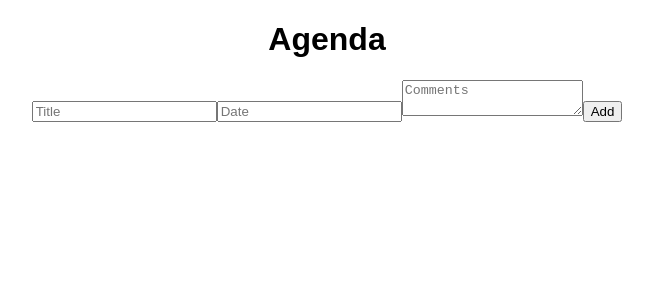
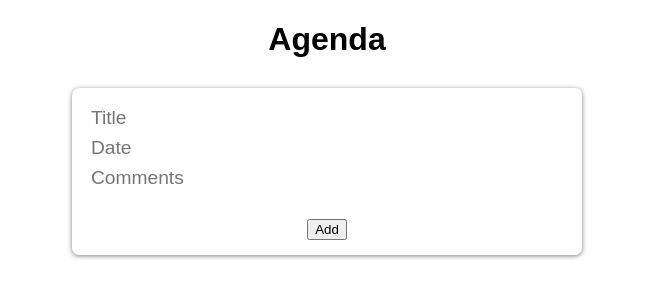
Before and after one commit to ath1005/ReactAgenda, a React (Create React App) app: page / in a window 1280 px wide. Shown: the top 300 px of the page, without its empty margins (313-966 px from the left). Built offline with nearby package versions, Linux system fonts and the light colour scheme.

Commit message:
Added a basic style to TaskForm

```diff
--- a/src/styles.css
+++ b/src/styles.css
@@ -2,3 +2,24 @@
   font-family: sans-serif;
   text-align: center;
 }
+
+form {
+  position: relative;
+  width: 480px;
+  margin: 30px auto 20px auto;
+  background: white;
+  padding: 15px;
+  border-radius: 7px;
+  box-shadow: 0 1px 5px grey;
+}
+
+form input,
+form textarea {
+  width: 100%;
+  border: none;
+  padding: 4px;
+  outline: none;
+  font-size: 1.2em;
+  font-family: inherit;
+  resize: none;
+}
```
